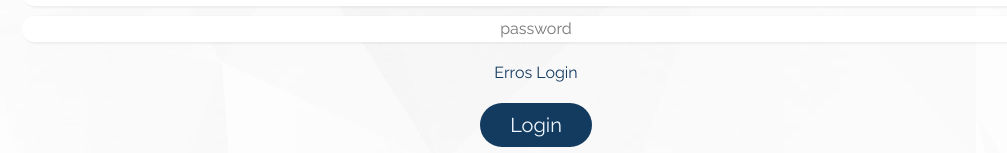
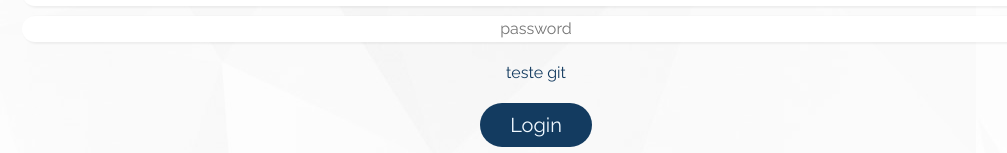
Before and after one commit to renatoacc/buono-gelato-client, a React (Create React App) app: page /login in a window 1280 px wide. Shown: the part 429-582 px from the top of the page, without its empty margins (104-1111 px from the left). Built offline with nearby package versions, Linux system fonts and the light colour scheme.

Commit message:
test git

```diff
--- a/src/components/clients/Login.js
+++ b/src/components/clients/Login.js
@@ -13,7 +13,7 @@ export default function Login() {
           type="password"
           value=""
         />
-        <p>Erros Login</p>
+        <p>teste git</p>
         <button className="buttonsBuono">Login</button>
         <a className="link" href="/signup">
           Signup
```
